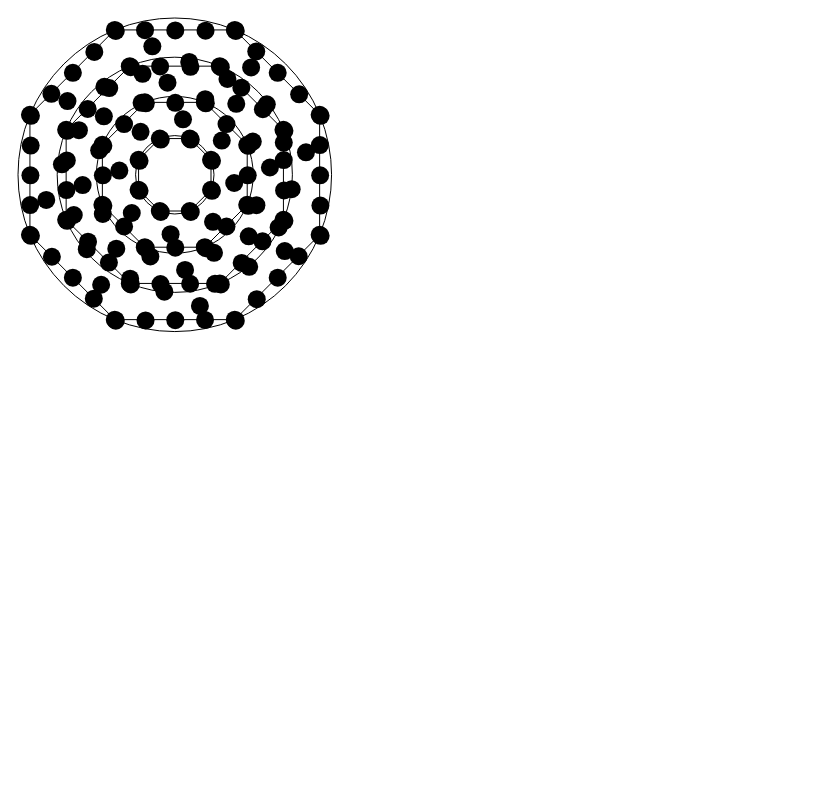
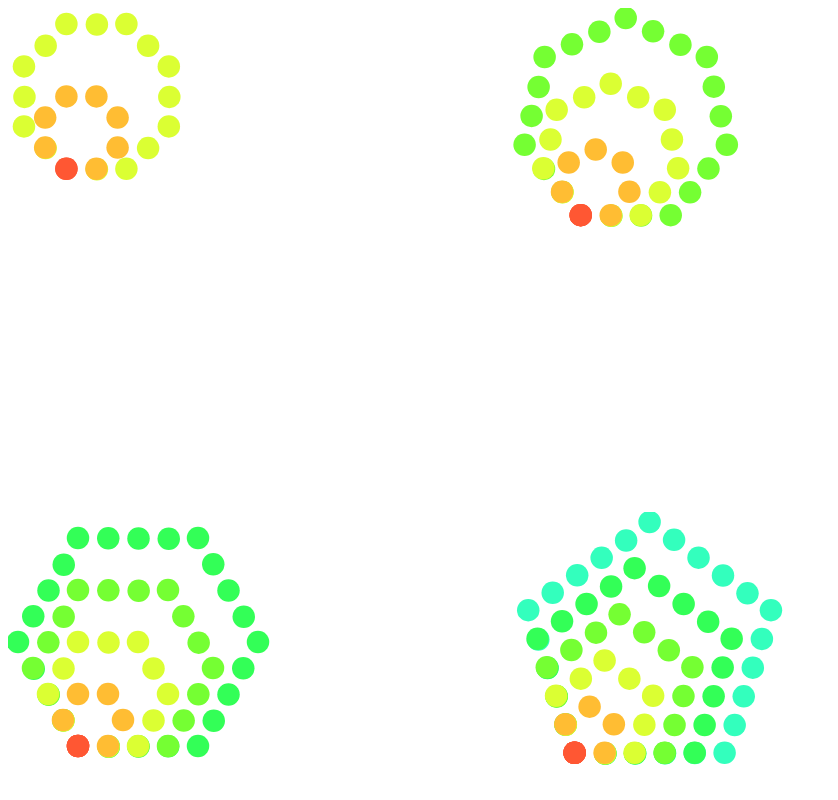
Before and after one commit to wiscot/poligonal-number, a plain HTML site: page index.html in a window 1280 px wide. Shown: the top 800 px of the page, without its empty margins (0-838 px from the left). Drawn offline with nearby package versions, Linux system fonts and the light colour scheme.

Commit message:
Add colored balls well placed

```diff
--- a/index.html
+++ b/index.html
@@ -6,12 +6,22 @@
 </head>
 <body>
     <canvas id="poligonal_canvas" width="500" height="500"></canvas>
+    <canvas id="poligonal_canvas_2" width="500" height="500"></canvas>
+    <canvas id="poligonal_canvas_3" width="500" height="500"></canvas>
+    <canvas id="poligonal_canvas_4" width="500" height="500"></canvas>
+    <canvas id="poligonal_canvas_5" width="500" height="500"></canvas>
+    <canvas id="poligonal_canvas_6" width="500" height="500"></canvas>
 </body>
     <script src="https://code.jquery.com/jquery-3.3.1.min.js"
             integrity="sha256-FgpCb/KJQlLNfOu91ta32o/NMZxltwRo8QtmkMRdAu8="
             crossorigin="anonymous"></script>
     <script src="js/poligonal.js" type="text/javascript"></script>
     <script type="text/javascript">
-        $("#poligonal_canvas").poligonal(8,5);
+        $("#poligonal_canvas").poligonal(8,3);
+        $("#poligonal_canvas_2").poligonal(7,4);
+        $("#poligonal_canvas_3").poligonal(6,5);
+        $("#poligonal_canvas_4").poligonal(5,6);
+        $("#poligonal_canvas_5").poligonal(4,7);
+        $("#poligonal_canvas_6").poligonal(3,8);
     </script>
 </html>
--- a/js/poligonal.js
+++ b/js/poligonal.js
@@ -2,38 +2,39 @@ $.fn.poligonal = function(n, d)
 {
     return this.each(function()
     {
+        var colors = [ "#ff5733", "#ffbd33", "#dbff33", "#75ff33", "#33ff57", "#33ffbd" ];
         var ctx = this.getContext('2d');
         if (n > 1 && d > 1) {
             // Calculamos la circunferencia exterior
             var w = 30;
-            var a = 2 * Math.PI / n;
-            var l = (d - 1) * w;
-            var r = l / (2 * Math.sin(a / 2));
-            var ap = Math.cos(a / 2) * l;
-            var xo = r + 10;
-            var yo = r + 10;
-            for (i = 2; i <= d; i++) {
+            var pr = w * 0.75;
+            var pi2 = 2 * Math.PI;
+            var pi34 = (Math.PI / 2) + (Math.PI / n);
+            var a = pi2 / n;
+            var l0 = (d - 1) * w;
+            var r0 = l0 / (2 * Math.sin(a / 2));
+            var ap = Math.cos(a / 2) * l0;
+            var xo0 = r0 * Math.cos(pi34) + r0 + 10;
+            var yo0 = r0 * Math.sin(pi34) + r0 + 10;
+            for (i = d; i > 0; i--) {
+                c = colors[(i - 1) % colors.length];
                 l = (i - 1) * w;
                 r = l / (2 * Math.sin(a / 2));
+                var xo = xo0 - (r * Math.cos(pi34));
+                var yo = yo0 - (r * Math.sin(pi34));
                 ap = Math.cos(a / 2) * l;
-                ctx.beginPath();
-                ctx.arc(xo, yo, r, 0, 360, false);
-                ctx.stroke();
                 for (j = 0; j < n; j++) {
-                    var ja = a * (j - 0.5);
+                    var ja = (a * j) + pi34;
                     var jxo = r * Math.cos(ja);
                     var jyo = r * Math.sin(ja);
                     var jxf = r * Math.cos(ja + a);
                     var jyf = r * Math.sin(ja + a);
-                    ctx.beginPath();
-                    ctx.moveTo(xo + jxo, yo + jyo);
-                    ctx.lineTo(xo + jxf, yo + jyf);
-                    ctx.stroke();
-                    for (k = 0; k < d; k++) {
+                    for (k = 0; k < i - 1; k++) {
                         var kx = jxo + (((jxf + 1 - jxo) / (i - 1)) * k);
                         var ky = jyo + (((jyf + 1 - jyo) / (i - 1)) * k);
+                        ctx.fillStyle = (j === 0 && k === 0 ? colors[0] : c);
                         ctx.beginPath();
-                        ctx.arc(xo + kx, yo + ky, w * 0.6 / 2, 2 * Math.PI, false);
+                        ctx.arc(xo + kx, yo + ky, pr / 2, 2 * pi2, false);
                         ctx.fill();
                     }
                 }
```
Also changed, not shown: js/poligonal.min.js.
